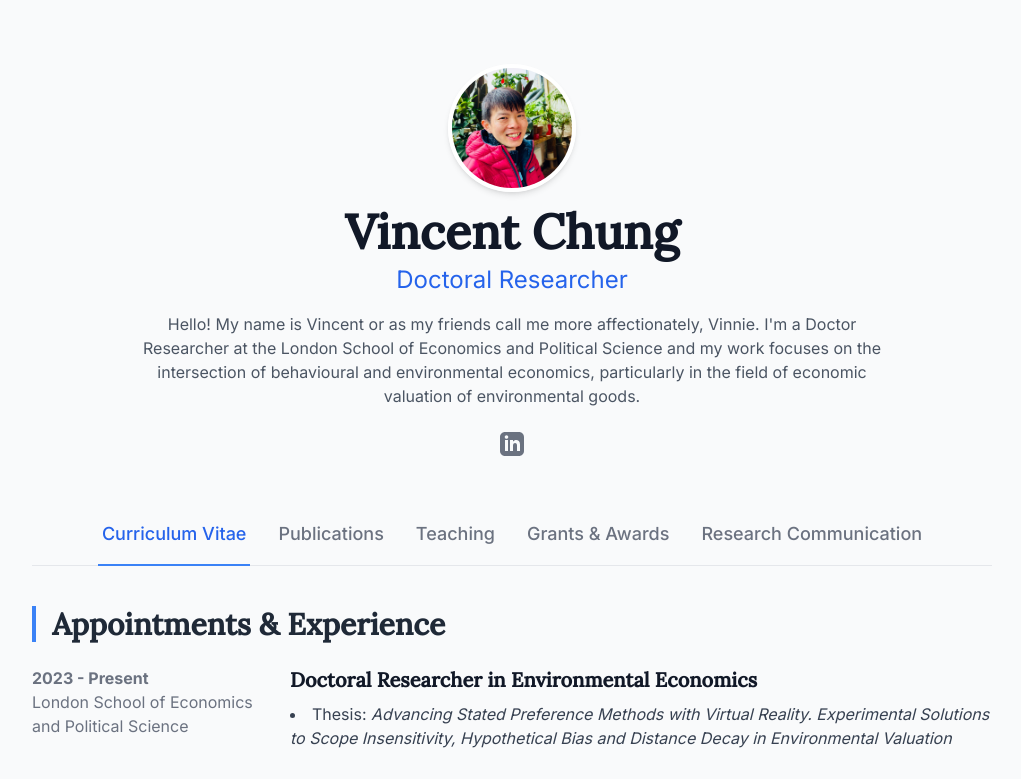
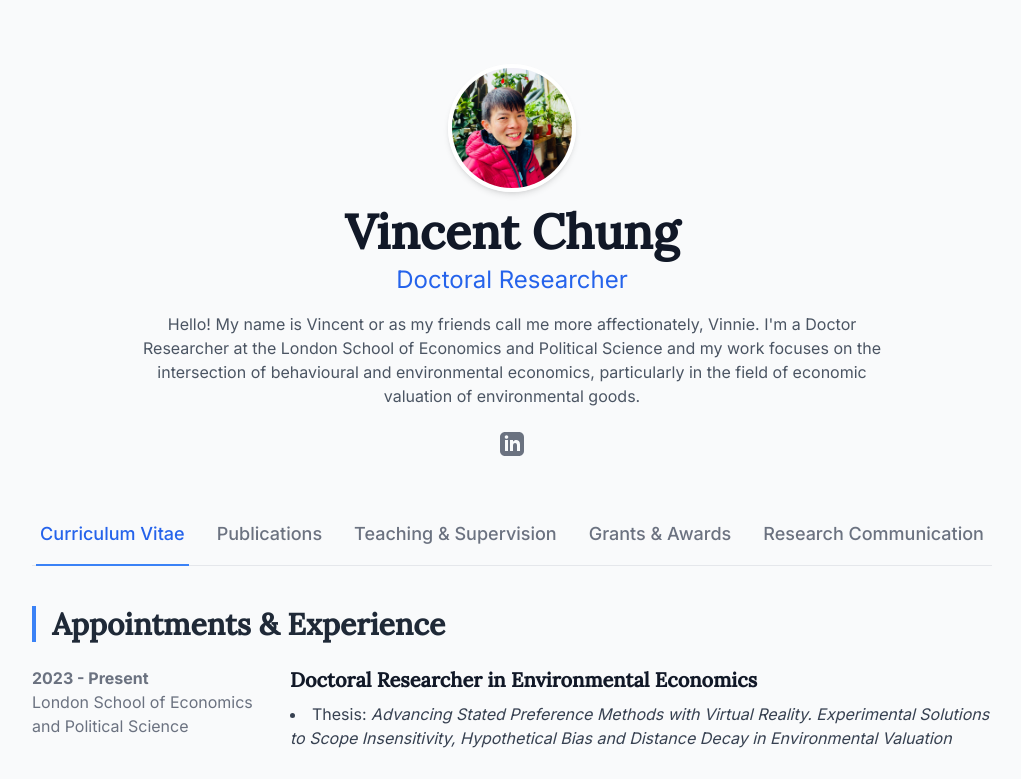
Before and after one commit to teethbrushc00lnavy/vincentchung.github, a plain HTML site: page index.html in a window 1280 px wide. Shown: the top 779 px of the page, without its empty margins (128-1149 px from the left). Drawn offline with nearby package versions, Linux system fonts and the light colour scheme.

Commit message:
Update index.html

```diff
--- a/index.html
+++ b/index.html
@@ -60,7 +60,7 @@
 
     <button class="tab-btn py-4 px-1 border-b-2 font-medium text-lg text-gray-500 border-transparent hover:text-gray-700 hover:border-gray-300"
         data-target="teaching">
-        Teaching
+        Teaching & Supervision
     </button>
 
     <button class="tab-btn py-4 px-1 border-b-2 font-medium text-lg text-gray-500 border-transparent hover:text-gray-700 hover:border-gray-300"
```
